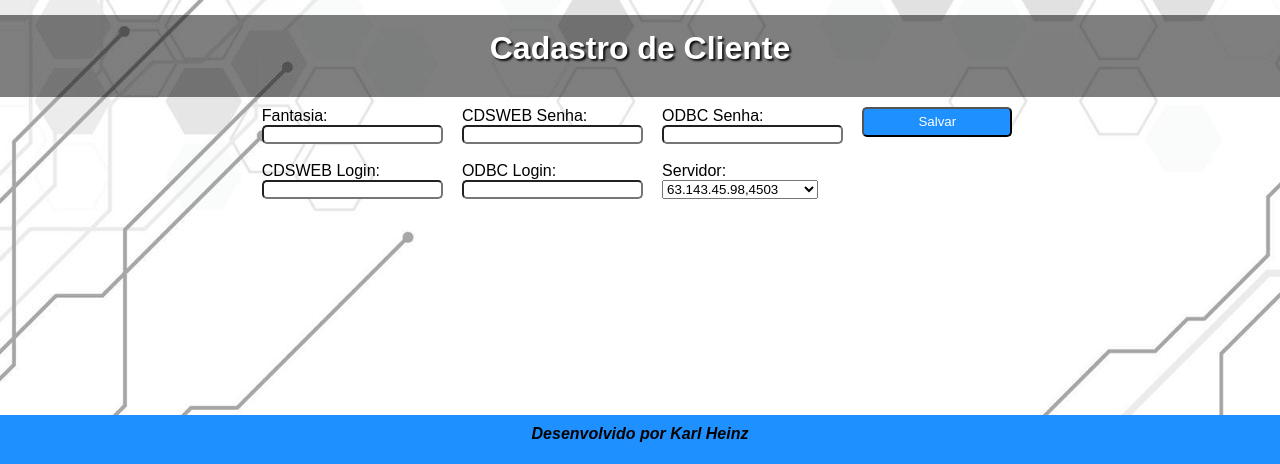
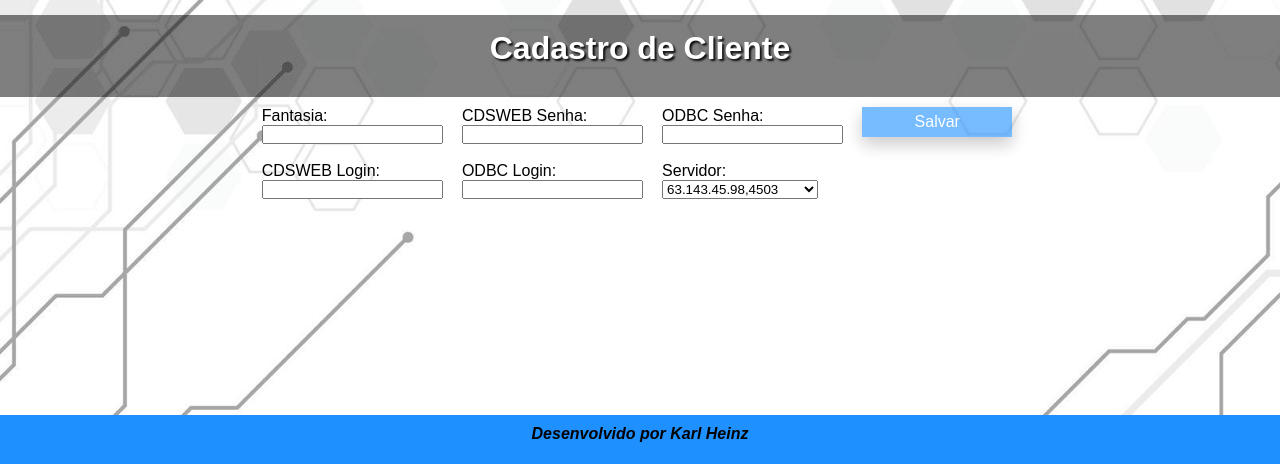
Before and after one commit to okarlheinz/cdsimplantacao, a PHP site: page /Cad_cliente.php in a window 1280 px wide. Shown: the part 85-549 px from the top of the page. Run offline with PHP 8.4, Linux system fonts and the light colour scheme.

Commit message:
atulalizacoes na class submit

```diff
--- a/css/style.css
+++ b/css/style.css
@@ -209,27 +209,30 @@ div#server
 
 .cadastro div{margin: 1%;}
 
-.cadastro input{border-radius: 5px;}
-
-
 .submit input
 {
 	clear: both;
 	margin-right: 6px;
-	/* border-width: 2px;
-	border-radius: 5px;
-	border-color: rgb(7, 0, 131); */
 	background-color: dodgerblue ;
 	width: 150px;
 	height: 30px;
 	color: white;
 	box-shadow: #111111;
+	border: none;
+	text-align: center;
+	text-decoration: none;
+	display: inline-block;
+	font-size: 16px;;
+	box-shadow: 0 8px 16px 0 rgba(0,0,0,0.2), 0 6px 20px 0 rgba(0,0,0,0.19);
+	cursor: pointer;
+	opacity: 0.6;
 }
 
 .submit input:hover
 {
-	background-color: rgb(17, 81, 146);
+	opacity: 1;
 	transition: all 400ms;
+	/* box-shadow: 0 12px 16px 0 rgba(0,0,0,0.24), 0 17px 50px 0 rgba(0,0,0,0.19); */
 }
 
 /* Fim da tela de cadastro */
```
